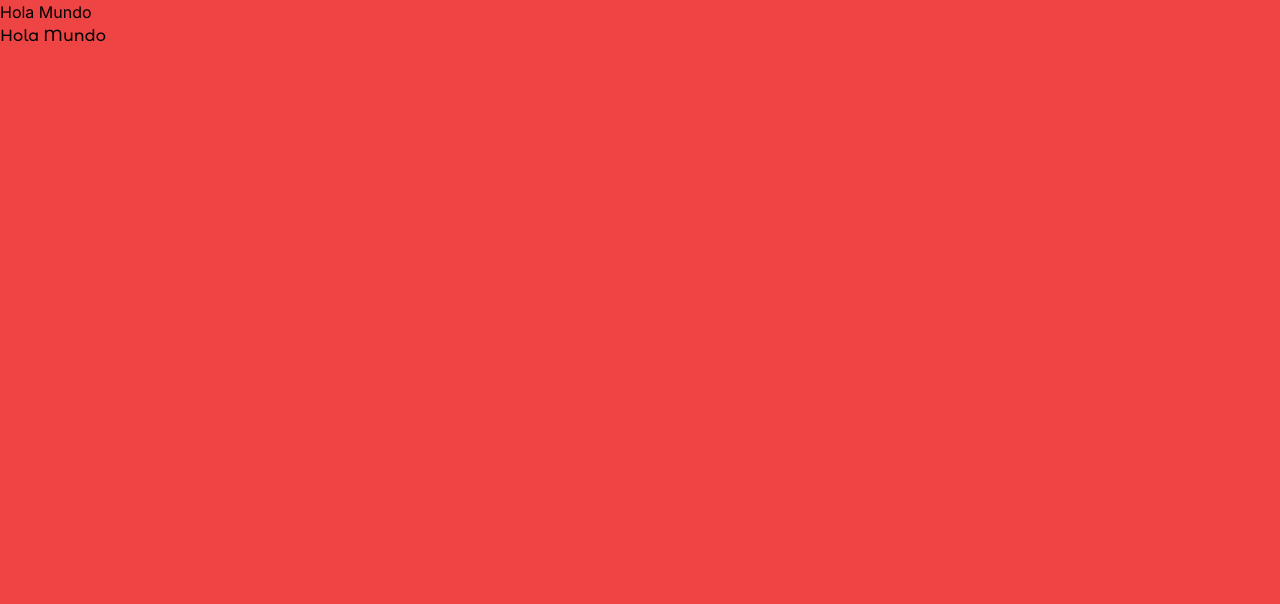
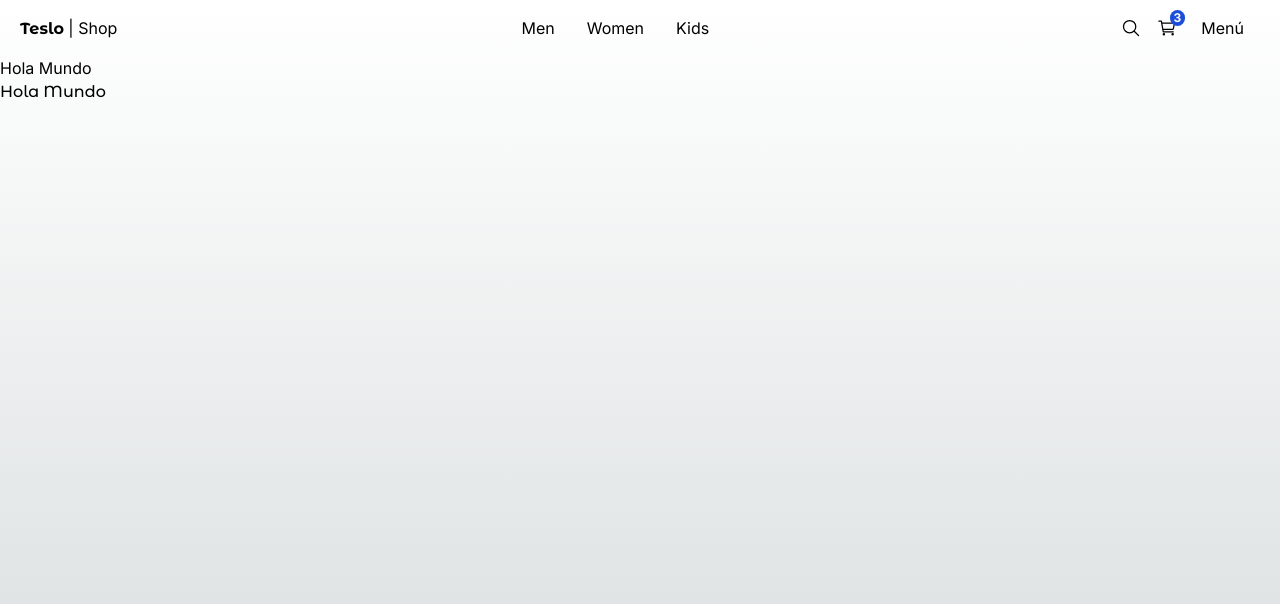
Before and after one commit to juanjosemayorga/teslo-shop-14, a Next.js app: page / in a window 1280 px wide. Shown: the top 604 px of the page. Built offline with nearby package versions, Linux system fonts and the light colour scheme.

Commit message:
Add react-icons package and create TopMenu component

```diff
--- a/src/app/(shop)/layout.tsx
+++ b/src/app/(shop)/layout.tsx
@@ -1,9 +1,12 @@
+import { TopMenu } from "@/components";
 
 export default function ShopLayout({ children }: {
   children: React.ReactNode;
 }) {
   return (
-    <div className="min-h-screen bg-red-500">
+    <div className="min-h-screen">
+      <TopMenu />
+
       {children}
     </div>
   );
--- a/src/components/index.ts
+++ b/src/components/index.ts
@@ -0,0 +1 @@
+export * from './ui/top-menu/TopMenu'
--- /dev/null
+++ b/src/components/ui/top-menu/TopMenu.tsx
@@ -0,0 +1,42 @@
+import Link from "next/link"
+import { IoSearchOutline, IoCartOutline } from "react-icons/io5"
+import { titleFont } from "@/config/fonts"
+
+export const TopMenu = () => {
+  return (
+    <nav className="flex px-5 justify-between items-center w-full">
+      {/* Logo */}
+      <div>
+        <Link href="/">
+          <span className={`${titleFont.className} antialiased font-bold`}>Teslo</span>
+          <span> | Shop</span>
+        </Link>
+      </div>
+
+      {/* Center Menu */}
+      <div className="hidden sm:block">
+        <Link className="m-2 p-2 rounded-md transition-all hover:bg-gray-100" href="/category/men">Men</Link>
+        <Link className="m-2 p-2 rounded-md transition-all hover:bg-gray-100" href="/category/women">Women</Link>
+        <Link className="m-2 p-2 rounded-md transition-all hover:bg-gray-100" href="/category/men">Kids</Link>
+      </div>
+
+      {/* Search, Cart, Menu */}
+      <div className="flex items-center">
+        <Link href="/search" className="mx-2">
+          <IoSearchOutline className="w-5 h-5" />
+        </Link>
+        <Link href="/cart" className="mx-2">
+          <div className="relative">
+            <span className="absolute text-xs rounded-full px-1 font-bold -top-2 -right-2 bg-blue-700 text-white">
+              3
+            </span>
+            <IoCartOutline className="w-5 h-5" />
+          </div>
+        </Link>
+        <button className="m-2 p-2 rounded-md transition-all hover:bg-gray-100">
+          Menú
+        </button>
+      </div>
+    </nav>
+  )
+}
```
Also changed, not shown: package.json (+6 -5 lines), 1 other file (tests, documents, lock files or other folders).
